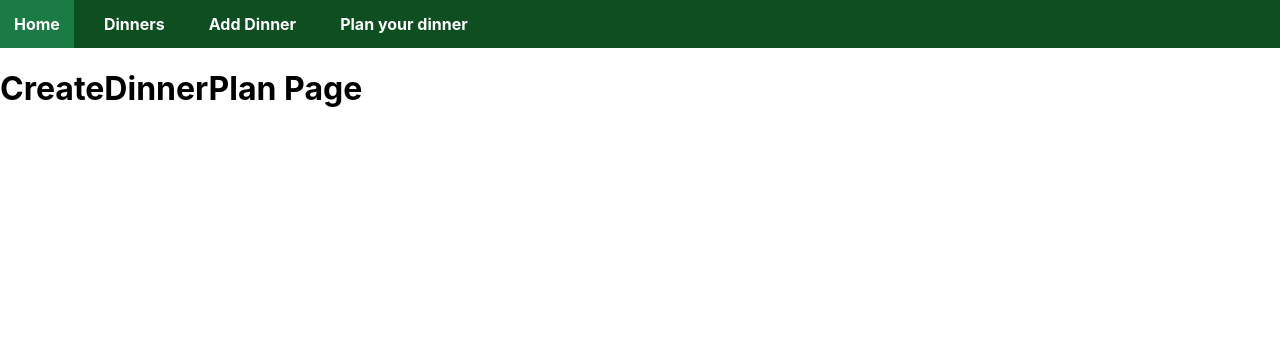
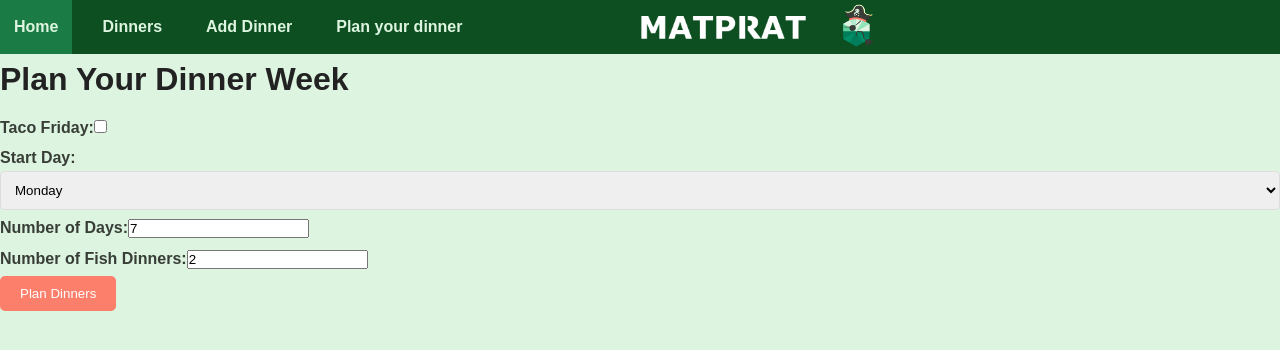
Before and after one commit to smudoperator/matparat, a React (Create React App) app: page /CreateDinnerPlan in a window 1280 px wide. Shown: the top 350 px of the page. Built offline with nearby package versions, Linux system fonts and the light colour scheme.

Commit message:
adding stuff

```diff
--- a/src/components/Navbar.css
+++ b/src/components/Navbar.css
@@ -1,8 +1,4 @@
 /* src/components/Navbar.css */
-
-.navbar-logo {
-    font-size: 1.5rem;
-  }
 
   .navbar-links {
     list-style: none;
@@ -11,8 +7,41 @@
   }
 
   .navbar-links a {
-    color: white;
+    color: #ddf5e0;
     text-decoration: none;
+  }
+
+  .navbar-container {
+    display: flex;
+    align-items: center;
+    justify-content: space-between;
+    position: relative;
+    background-color: #0d4f21;
+  }
+
+  .navbar-name {
+    position: absolute;
+    left: 50%;
+    font-size: 1rem;
+    font-weight: bold;
+    color: #839781;
+    text-align: center;
+    flex: 1;
+  }
+
+  .navbar-logo {
+    position: absolute;
+    left: 65%;
+    flex: 1;
+    height: 50px;
+  }
+
+  .navbar-logo-text {
+    position: absolute;
+    left: 50%;
+    flex: 1;
+    height: 50px;
+    filter: invert(1);
   }
 
   ul {
@@ -20,7 +49,6 @@
     margin: 0;
     padding: 0;
     overflow: hidden;
-    background-color: #0d4f21;
   }
 
   li {
--- a/src/components/Navbar.tsx
+++ b/src/components/Navbar.tsx
@@ -2,16 +2,22 @@
 
 import { Link } from 'react-router-dom';
 import './Navbar.css';
+import text from '../assets/MatPirat-text.png';
+import logo from '../assets/MatPirat-logo.png';
 
 const Navbar = () => {
   return (
     <nav className="navbar">
+      <div className="navbar-container">
         <ul className="navbar-links">
           <li><Link to="/">Home</Link></li>
           <li><Link to="/dinners">Dinners</Link></li>
           <li><Link to="/addDinner">Add Dinner</Link></li>
           <li><Link to="/createDinnerPlan">Plan your dinner</Link></li>
         </ul>
+        <img src={text} className="navbar-logo-text"></img>
+        <img src={logo} className="navbar-logo"></img>
+      </div>
     </nav>
   );
 };
--- a/src/index.tsx
+++ b/src/index.tsx
@@ -1,6 +1,7 @@
 import React from 'react';
 import ReactDOM from 'react-dom/client';
 import './index.css';
+import './styles/global.css';  // Import global styles
 import App from './App';
 import reportWebVitals from './reportWebVitals';
 
--- a/src/pages/CreateDinnerPlan.tsx
+++ b/src/pages/CreateDinnerPlan.tsx
@@ -1,7 +1,106 @@
 // src/pages/CreateDinnerPlan.tsx
 
-const CreateDinnerPlan = () => {
-    return <h1>CreateDinnerPlan Page</h1>;
+import React, { useState } from 'react';
+import DinnerService from '../services/DinnerService'; // Adjust the path as necessary
+import { CreateDinnerPlanRequest, DinnerPlan } from '../types/interfaces';
+
+const CreateDinnerPlanPage: React.FC = () => {
+  // State to store form data
+  const [formData, setFormData] = useState<CreateDinnerPlanRequest>({
+    tacoFriday: false,
+    startDay: 1, // Default to Monday
+    numberOfDays: 7,
+    numberOfFish: 2
+  });
+
+  // State to store the result of the DinnerPlan
+  const [dinnerPlan, setDinnerPlan] = useState<DinnerPlan | null>(null);
+
+  // Handle form input changes
+  const handleChange = (e: React.ChangeEvent<HTMLInputElement | HTMLSelectElement>) => {
+    const { name, value, type, checked } = e.target as HTMLInputElement;
+    // If the event target is a checkbox, checked will be available; otherwise, it will be undefined.
+    const newValue = type === 'checkbox' ? (checked as boolean) : (value as unknown as string | number);
+
+    setFormData({
+      ...formData,
+      [name]: newValue
+    });
   };
 
-  export default CreateDinnerPlan;
+  // Handle form submission
+  const handleSubmit = async (e: React.FormEvent) => {
+    e.preventDefault();
+    try {
+      const result = await DinnerService.planDinners(formData);
+      setDinnerPlan(result); // Save the returned DinnerPlan
+    } catch (error) {
+      console.error('Error creating dinner plan:', error);
+    }
+  };
+
+  return (
+    <div>
+      <h1>Plan Your Dinner Week</h1>
+      <form onSubmit={handleSubmit}>
+        <label>
+          Taco Friday:
+          <input
+            type="checkbox"
+            name="tacoFriday"
+            checked={formData.tacoFriday}
+            onChange={handleChange}
+          />
+        </label>
+        <label>
+          Start Day:
+          <select name="startDay" value={formData.startDay} onChange={handleChange}>
+            <option value={0}>Sunday</option>
+            <option value={1}>Monday</option>
+            <option value={2}>Tuesday</option>
+            <option value={3}>Wednesday</option>
+            <option value={4}>Thursday</option>
+            <option value={5}>Friday</option>
+            <option value={6}>Saturday</option>
+          </select>
+        </label>
+        <label>
+          Number of Days:
+          <input
+            type="number"
+            name="numberOfDays"
+            value={formData.numberOfDays}
+            onChange={handleChange}
+            min="1"
+          />
+        </label>
+        <label>
+          Number of Fish Dinners:
+          <input
+            type="number"
+            name="numberOfFish"
+            value={formData.numberOfFish}
+            onChange={handleChange}
+            min="0"
+          />
+        </label>
+        <button type="submit">Plan Dinners</button>
+      </form>
+
+      {dinnerPlan && (
+        <div>
+          <h2>Your Dinner Plan</h2>
+          <p>Start Day: {dinnerPlan.startDay}</p>
+          <p>Number of Days: {dinnerPlan.numberOfDays}</p>
+          <ul>
+            {dinnerPlan.dinners.map((dinner, index) => (
+              <li key={index}>{dinner.name}</li> // Assuming `Dinner` has a `name` property
+            ))}
+          </ul>
+        </div>
+      )}
+    </div>
+  );
+};
+
+export default CreateDinnerPlanPage;
--- a/src/pages/Home.tsx
+++ b/src/pages/Home.tsx
@@ -3,7 +3,17 @@
 import React from 'react';
 
 const Home: React.FC = () => {
-  return <h1>Home Page</h1>;
+  return (
+    <div className="container">
+      <div className="home-content">
+        <h1>Sett seil mot en hverdag uten bekymring</h1>
+        <p className="home-subtitle">
+          La MatPirat planlegge morgendagens fangst og nyt en smakfull reise gjennom ukens måltider.
+        </p>
+        <button className="cta-button">Start planlegging</button>
+      </div>
+    </div>
+  );
 };
 
 export default Home;
--- a/src/services/DinnerService.tsx
+++ b/src/services/DinnerService.tsx
@@ -1,7 +1,7 @@
 // src/services/apiService.tsx
 
 import axios from 'axios';
-import { CreateDinner, Dinner } from '../types/interfaces';
+import { CreateDinner, Dinner, CreateDinnerPlanRequest, DinnerPlan } from '../types/interfaces';
 
 
 const API_BASE_URL = 'https://matpirat-dsgpfqc9fbhnf2hq.northeurope-01.azurewebsites.net';
@@ -57,6 +57,14 @@ const apiService = {
             throw error.response ? error.response.data : new Error(`Network error`);
         });
         return response.data;
+  },
+
+  planDinners: async (dinnerPlan: CreateDinnerPlanRequest): Promise<DinnerPlan> => {
+    const response = await axios.post(`${API_BASE_URL}/DinnerPlan/PlanDinners`)
+      .catch (function (error) {
+        throw error.reesponse ? error.response.data : new Error(`Network error`);
+      })
+      return response.data;
   }
 
 };
--- /dev/null
+++ b/src/styles/global.css
@@ -0,0 +1,59 @@
+/* I take no responsability for this auto-generated styling */
+
+
+/* Reset some basic elements to remove default margin/padding */
+* {
+    margin: 0;
+    padding: 0;
+    box-sizing: border-box;
+  }
+
+  /* Set a global font family */
+  body {
+    font-family: 'Arial', sans-serif; /* Customize with your preferred font */
+    background-color: #ddf5e0; /* Set a global background color */
+    color: #383e37; /* Default text color */
+    line-height: 1.6; /* Improve readability */
+  }
+
+  /* Make sure the main content area is centered and has some padding */
+  .container {
+    max-width: 1200px;
+    margin: 0 auto;
+    padding: 20px;
+  }
+
+  /* Add some basic styling for headings */
+  h1, h2, h3, h4, h5, h6 {
+    color: #222;
+    margin-bottom: 10px;
+  }
+
+  /* Links default styling */
+  a {
+    color: #007bff;
+    text-decoration: none;
+  }
+
+  a:hover {
+    text-decoration: underline;
+  }
+
+  /* Button styling */
+  button {
+    background-color: #fc7f6c;
+    color: white;
+    border: none;
+    padding: 10px 20px;
+    border-radius: 5px;
+    cursor: pointer;
+  }
+
+  button:hover {
+    background-color: #fbaa9e;
+  }
+
+  /* Add a global padding or margin to sections if needed */
+  section {
+    padding: 40px 0;
+  }
--- a/src/types/enums.ts
+++ b/src/types/enums.ts
@@ -54,3 +54,14 @@ export const SkillLevelLabels: { [key in SkillLevel]: string } = {
     [SkillLevel.Expert]: 'Expert',
     [SkillLevel.Impossible]: 'Impossible'
 };
+
+// enums/DayOfWeek.ts
+export enum DayOfWeek {
+    Sunday = 0,
+    Monday = 1,
+    Tuesday = 2,
+    Wednesday = 3,
+    Thursday = 4,
+    Friday = 5,
+    Saturday = 6
+}
```
Also changed, not shown: src/types/interfaces.ts (+16 -1 lines), src/assets/MatPirat-logo.png (added), src/assets/MatPirat-text.png (added). Lines whose indentation alone changed are shown as unchanged.
